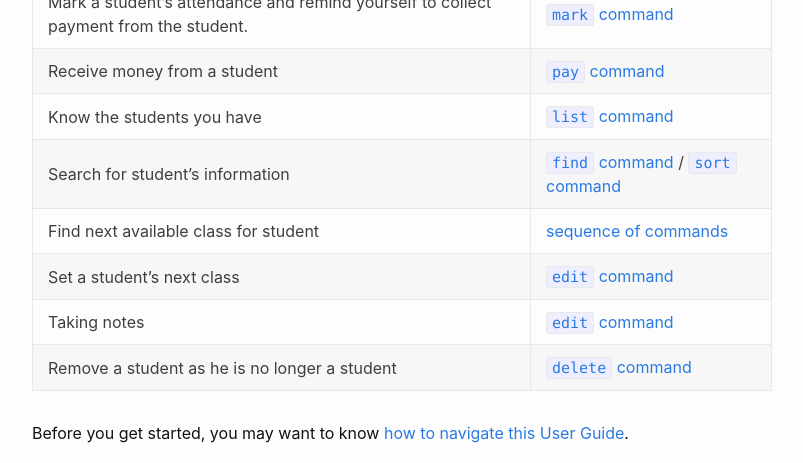
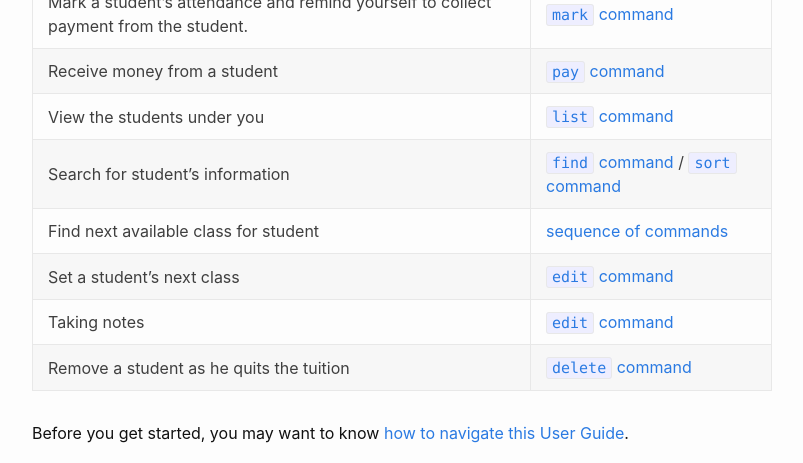
Before and after one commit to AY2223S1-CS2103T-T09-4/tp-clone-for-cs2101UG, a Jekyll site: the page built from docs/UserGuide_CS2101.md, in a window 1280 px wide and 900 px high, scrolled down 348 px. Shown: the part 153-616 px from the top of the window, without its empty margins (238-1041 px from the left). Built offline with Jekyll 4.4.1, drawn with Linux system fonts in a browser that asks for light colours; our own code applies the rules of GitHub Pages for plain Markdown files; some of the changed text lies outside the part shown.

Commit message:
update ug

```diff
--- a/docs/UserGuide_CS2101.md
+++ b/docs/UserGuide_CS2101.md
@@ -15,13 +15,13 @@ In order to help speed up your workflow, we have created commands for tasks you
 | Add a new student                                                                    | [`add` command](#adding-a-student-add)                                                          |
 | Edit a student's details (phone number, address for example)                         | [`edit` command](#editing-student-details-edit)                                                 |
 | Mark a student's attendance and remind yourself to collect payment from the student. | [`mark` command](#marking-a-student-mark)                                                       |
-| Receive money from a student                                                          | [`pay` command](#receiving-money-from-a-student-pay)                                            |
-| Know the students you have                                                           | [`list` command](#viewing-all-students-list)                                                    |
+| Receive money from a student                                                         | [`pay` command](#receiving-money-from-a-student-pay)                                            |
+| View the students under you                                                          | [`list` command](#viewing-all-students-list)                                                    |
 | Search for student's information                                                     | [`find` command](#finding-a-student-find) / [`sort` command](#sort-the-displayed-students-sort) |
 | Find next available class for student                                                | [sequence of commands](#next-available-class)                                                   |
 | Set a student's next class                                                           | [`edit` command](#editing-student-details-edit)                                                 |
 | Taking notes                                                                         | [`edit` command](#editing-student-details-edit)                                                 |
-| Remove a student as he is no longer a student                                        | [`delete` command](#deleting-students-delete)                                                   |
+| Remove a student as he quits the tuition                                             | [`delete` command](#deleting-students-delete)                                                   |
 
 Before you get started, you may want to know [how to navigate this User Guide](#reading-the-user-guide).
 
@@ -625,9 +625,9 @@ The following are fields supported by the `sort` command:
 
 #### Sort by Name
 
-Sorts the list of students in the [Student List](#ui-overview) by `name` and given `ORDER`.
+Sorts the list of students in the [Student List](#ui-overview) by `NAME` and given `ORDER`.
 
-If `ORDER` is left blank, it will be `asc` by default.
+If `ORDER` is left blank, it will be `ASC` by default.
 
 Examples:
 
@@ -777,21 +777,21 @@ A: Install the app in the other computer and overwrite the empty data file it cr
 
 [](#exiting-the-program-exit)
 
-| Action                                                                 | Format, Examples                                                                                                                                                                                                                                        |
-|------------------------------------------------------------------------|---------------------------------------------------------------------------------------------------------------------------------------------------------------------------------------------------------------------------------------------------------|
-| [Get help](#viewing-help-help)                                         | `help`                                                                                                                                                                                                                                                  |
-| [Add a student](#adding-a-student-add)                                 | add n/NAME p/CONTACT_NUMBER np/NEXT_OF_KIN_CONTACT_NUMBER a/ADDRESS e/EMAIL [t/TAG]... e.g., `add n/John Doe p/98765432 np/90123291 a/Street ABC e/johnd@example.com t/python t/beginner`                                                               |
+| Action                                                                 | Format, Examples                                                                                                                                                                                                                                           |
+|------------------------------------------------------------------------|------------------------------------------------------------------------------------------------------------------------------------------------------------------------------------------------------------------------------------------------------------|
+| [Get help](#viewing-help-help)                                         | `help`                                                                                                                                                                                                                                                     |
+| [Add a student](#adding-a-student-add)                                 | add n/NAME p/CONTACT_NUMBER np/NEXT_OF_KIN_CONTACT_NUMBER a/ADDRESS e/EMAIL [t/TAG]... e.g., `add n/John Doe p/98765432 np/90123291 a/Street ABC e/johnd@example.com t/python t/beginner`                                                                  |
 | [Edit a student](#editing-student-details-edit)                        | edit `INDEX` [n/NAME] [p/CONTACT_NUMBER] [np/NEXT_OF_KIN_CONTACT_NUMBER] [a/ADDRESS] [e/EMAIL] [dt/CLASS_DATE] [paid/AMOUNT_PAID] [owed/AMOUNT_OWED] [rate/RATES_PER_CLASS] [nt/ADDITIONAL_NOTES] [nt-a/ADDITIONAL_NOTES_APPEND] e.g., `edit 2 p/98765431` |
-| [Mark a student](#marking-a-student-mark)                              | mark `INDEX-s` e.g., `mark 2`                                                                                                                                                                                                                           |
-| [Receive money from a student](#receiving-money-from-a-student-pay)    | pay `INDEX-s` `AMOUNT_PAID` e.g., `pay 2 300`                                                                                                                                                                                                           |
-| [List all students](#viewing-all-students-list)                        | `list`                                                                                                                                                                                                                                                  |
-| [Find a student](#finding-a-student-find)                              | find n/NAME e.g., `find n/John Doe` or other supported fields                                                                                                                                                                                           |
-| [Find available time slots](#next-available-class)                     | refer to link under Action                                                                                                                                                                                                                              |
-| [Sort students in particular order](#sort-the-displayed-students-sort) | sort `TYPE` `[ORDER]` e.g., `sort NAME ASC`                                                                                                                                                                                                             |
-| [Delete a student](#deleting-students-delete)                          | delete `INDEX` e.g., `delete 2`                                                                                                                                                                                                                         |
-| [Clear all students](#clearing-all-student-clear)                      | `clear`                                                                                                                                                                                                                                                 |
-| [Undo a command](#undo-the-last-command-undo)                          | `undo`                                                                                                                                                                                                                                                  |
-| [Exit **Teacher's Pet**](#exiting-the-program-exit)                    | `exit`                                                                                                                                                                                                                                                  |
+| [Mark a student](#marking-a-student-mark)                              | mark `INDEX-s` e.g., `mark 2`                                                                                                                                                                                                                              |
+| [Receive money from a student](#receiving-money-from-a-student-pay)    | pay `INDEX-s` `AMOUNT_PAID` e.g., `pay 2 300`                                                                                                                                                                                                              |
+| [List all students](#viewing-all-students-list)                        | `list`                                                                                                                                                                                                                                                     |
+| [Find a student](#finding-a-student-find)                              | find n/NAME e.g., `find n/John Doe` or other supported fields                                                                                                                                                                                              |
+| [Find available time slots](#next-available-class)                     | refer to link under Action                                                                                                                                                                                                                                 |
+| [Sort students in particular order](#sort-the-displayed-students-sort) | sort `TYPE` `[ORDER]` e.g., `sort NAME ASC`                                                                                                                                                                                                                |
+| [Delete a student](#deleting-students-delete)                          | delete `INDEX` e.g., `delete 2`                                                                                                                                                                                                                            |
+| [Clear all students](#clearing-all-student-clear)                      | `clear`                                                                                                                                                                                                                                                    |
+| [Undo a command](#undo-the-last-command-undo)                          | `undo`                                                                                                                                                                                                                                                     |
+| [Exit **Teacher's Pet**](#exiting-the-program-exit)                    | `exit`                                                                                                                                                                                                                                                     |
 
 [↑ Back to top](#table-of-contents)
 
```
Also changed, not shown: other parts of docs/UserGuide_CS2101.md (+3 -3 lines).
